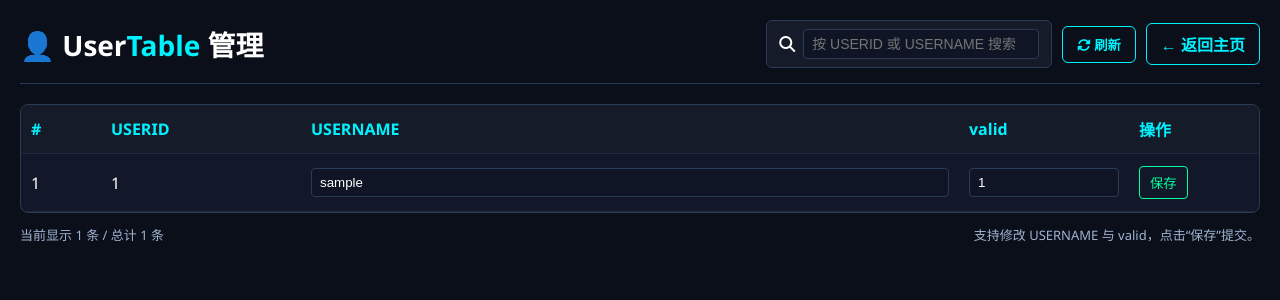
After one commit to johngao01/board, a Flask app: page /user_manage in a window 1280 px wide. The commit adds this page. Shown: the top 300 px of the page. Run offline with Flask 3, Linux system fonts and the light colour scheme; tables that the repository leaves empty or names only in its code hold one stand-in row (values such as "Sample post").

Commit message:
feat: add user table management page and APIs

```diff
--- a/app.py
+++ b/app.py
@@ -27,6 +27,11 @@ def index():
 @app.route('/juhe')
 def juhe_page():
     return render_template('juhe.html')
+
+
+@app.route('/user_manage')
+def user_manage_page():
+    return render_template('user_manage.html')
 
 
 # ==========================================
@@ -266,6 +271,64 @@ def list_niceme_messages():
         conn.close()
 
 
+@app.route('/api/niceme/users')
+def list_niceme_users():
+    conn = pymysql.connect(**DB_NICEBOT)
+    try:
+        keyword = request.args.get('keyword', '').strip()
+        cursor = conn.cursor(pymysql.cursors.DictCursor)
+        if keyword:
+            sql = """SELECT USERID, USERNAME, valid
+                     FROM user
+                     WHERE CAST(USERID AS CHAR) LIKE %s OR USERNAME LIKE %s
+                     ORDER BY USERID DESC"""
+            kw_like = f"%{keyword}%"
+            cursor.execute(sql, (kw_like, kw_like))
+        else:
+            sql = """SELECT USERID, USERNAME, valid
+                     FROM user
+                     ORDER BY USERID DESC"""
+            cursor.execute(sql)
+
+        return jsonify({"status": "success", "data": cursor.fetchall()})
+    except Exception as e:
+        return jsonify({"status": "error", "msg": str(e), "data": []}), 500
+    finally:
+        conn.close()
+
+
+@app.route('/api/niceme/users/<string:user_id>', methods=['PUT'])
+def update_niceme_user(user_id):
+    payload = request.get_json(silent=True) or {}
+    username = payload.get('USERNAME')
+    valid = payload.get('valid')
+
+    if username is None or valid is None:
+        return jsonify({"status": "error", "msg": "USERNAME 和 valid 为必填字段"}), 400
+
+    try:
+        valid_num = int(valid)
+    except (TypeError, ValueError):
+        return jsonify({"status": "error", "msg": "valid 必须是整数"}), 400
+
+    conn = pymysql.connect(**DB_NICEBOT)
+    try:
+        cursor = conn.cursor()
+        sql = "UPDATE user SET USERNAME = %s, valid = %s WHERE USERID = %s"
+        cursor.execute(sql, (str(username).strip(), valid_num, user_id))
+        conn.commit()
+
+        if cursor.rowcount == 0:
+            return jsonify({"status": "error", "msg": "用户不存在或数据未变化"}), 404
+
+        return jsonify({"status": "success"})
+    except Exception as e:
+        conn.rollback()
+        return jsonify({"status": "error", "msg": str(e)}), 500
+    finally:
+        conn.close()
+
+
 # ==========================================
 #               TikTok 接口
 # ==========================================
--- /dev/null
+++ b/templates/user_manage.html
@@ -0,0 +1,276 @@
+<!DOCTYPE html>
+<html lang="zh">
+
+<head>
+    <meta charset="UTF-8">
+    <title>User 表管理</title>
+    <link rel="stylesheet" href="https://cdnjs.cloudflare.com/ajax/libs/font-awesome/6.4.0/css/all.min.css">
+    <style>
+        body {
+            background-color: #0b0f19;
+            color: #fff;
+            font-family: 'Segoe UI', Roboto, "Microsoft YaHei", sans-serif;
+            margin: 0;
+            padding: 20px;
+        }
+
+        .header {
+            display: flex;
+            justify-content: space-between;
+            align-items: center;
+            margin-bottom: 20px;
+            border-bottom: 1px solid #2a3b55;
+            padding-bottom: 15px;
+            gap: 12px;
+            flex-wrap: wrap;
+        }
+
+        h1 {
+            margin: 0;
+            font-size: 28px;
+        }
+
+        h1 span {
+            color: #00f2ff;
+        }
+
+        .toolbar {
+            display: flex;
+            gap: 10px;
+            align-items: center;
+            flex-wrap: wrap;
+        }
+
+        .search-box {
+            background: #161b29;
+            border: 1px solid #2a3b55;
+            border-radius: 6px;
+            display: flex;
+            align-items: center;
+            padding: 8px 12px;
+            min-width: 260px;
+            gap: 8px;
+        }
+
+        .search-box input {
+            background: transparent;
+            border: none;
+            outline: none;
+            color: #fff;
+            width: 100%;
+            font-size: 14px;
+        }
+
+        .btn {
+            border: 1px solid #00f2ff;
+            background: transparent;
+            color: #00f2ff;
+            padding: 8px 14px;
+            border-radius: 6px;
+            cursor: pointer;
+            text-decoration: none;
+            font-weight: bold;
+        }
+
+        .btn:hover {
+            background: #00f2ff;
+            color: #000;
+        }
+
+        .table-container {
+            border: 1px solid #2a3b55;
+            border-radius: 8px;
+            overflow: auto;
+            background: #121829;
+        }
+
+        table {
+            width: 100%;
+            border-collapse: collapse;
+            min-width: 760px;
+        }
+
+        th,
+        td {
+            padding: 12px 10px;
+            border-bottom: 1px solid #20283b;
+            text-align: left;
+            vertical-align: middle;
+        }
+
+        th {
+            color: #00f2ff;
+            position: sticky;
+            top: 0;
+            background: #161b29;
+            z-index: 1;
+        }
+
+        input[type="text"],
+        input[type="number"] {
+            width: 100%;
+            box-sizing: border-box;
+            border: 1px solid #2a3b55;
+            border-radius: 4px;
+            background: #0f1524;
+            color: #fff;
+            padding: 6px 8px;
+        }
+
+        .btn-save {
+            border: 1px solid #00ff9d;
+            color: #00ff9d;
+            background: transparent;
+            padding: 6px 10px;
+            border-radius: 4px;
+            cursor: pointer;
+        }
+
+        .btn-save:hover {
+            background: rgba(0, 255, 157, 0.15);
+        }
+
+        .status-bar {
+            display: flex;
+            justify-content: space-between;
+            align-items: center;
+            margin-top: 12px;
+            color: #9fb3d1;
+            font-size: 13px;
+            gap: 8px;
+            flex-wrap: wrap;
+        }
+
+        .pill {
+            border-radius: 999px;
+            padding: 4px 10px;
+            font-size: 12px;
+        }
+
+        .pill-ok {
+            color: #00ff9d;
+            background: rgba(0, 255, 157, 0.12);
+        }
+
+        .pill-err {
+            color: #ff7b7b;
+            background: rgba(255, 123, 123, 0.12);
+        }
+    </style>
+</head>
+
+<body>
+<div class="header">
+    <h1>👤 User<span>Table</span> 管理</h1>
+    <div class="toolbar">
+        <div class="search-box">
+            <i class="fas fa-search"></i>
+            <input id="searchInput" type="text" placeholder="按 USERID 或 USERNAME 搜索" oninput="applyFilter()">
+        </div>
+        <button class="btn" onclick="loadUsers()"><i class="fas fa-rotate"></i> 刷新</button>
+        <a class="btn" href="/">← 返回主页</a>
+    </div>
+</div>
+
+<div class="table-container">
+    <table>
+        <thead>
+        <tr>
+            <th style="width:60px;">#</th>
+            <th style="width:180px;">USERID</th>
+            <th>USERNAME</th>
+            <th style="width:150px;">valid</th>
+            <th style="width:110px;">操作</th>
+        </tr>
+        </thead>
+        <tbody id="userTableBody"></tbody>
+    </table>
+</div>
+
+<div class="status-bar">
+    <div id="summary">共 0 条记录</div>
+    <div id="hint">支持修改 USERNAME 与 valid，点击“保存”提交。</div>
+    <div id="resultPill" class="pill" style="display:none;"></div>
+</div>
+
+<script>
+    let rawUsers = [];
+    let shownUsers = [];
+
+    function escapeHtml(s) {
+        return String(s ?? '').replace(/[&<>'"]/g, m => ({'&': '&amp;', '<': '&lt;', '>': '&gt;', "'": '&#39;', '"': '&quot;'}[m]));
+    }
+
+    async function loadUsers() {
+        const pill = document.getElementById('resultPill');
+        pill.style.display = 'none';
+        const res = await fetch('/api/niceme/users');
+        const json = await res.json();
+        rawUsers = json.data || [];
+        applyFilter();
+    }
+
+    function applyFilter() {
+        const kw = document.getElementById('searchInput').value.trim().toLowerCase();
+        shownUsers = rawUsers.filter(u => {
+            if (!kw) return true;
+            return String(u.USERID).toLowerCase().includes(kw) || String(u.USERNAME || '').toLowerCase().includes(kw);
+        });
+        renderTable();
+    }
+
+    function renderTable() {
+        const tbody = document.getElementById('userTableBody');
+        if (shownUsers.length === 0) {
+            tbody.innerHTML = '<tr><td colspan="5" style="text-align:center;color:#778;">暂无数据</td></tr>';
+        } else {
+            tbody.innerHTML = shownUsers.map((u, idx) => `
+                <tr>
+                    <td>${idx + 1}</td>
+                    <td>${escapeHtml(u.USERID)}</td>
+                    <td><input type="text" id="username-${u.USERID}" value="${escapeHtml(u.USERNAME || '')}"></td>
+                    <td><input type="number" id="valid-${u.USERID}" value="${u.valid ?? 0}"></td>
+                    <td><button class="btn-save" onclick="saveUser('${String(u.USERID).replace(/'/g, "\\'")}')">保存</button></td>
+                </tr>
+            `).join('');
+        }
+        document.getElementById('summary').innerText = `当前显示 ${shownUsers.length} 条 / 总计 ${rawUsers.length} 条`;
+    }
+
+    async function saveUser(userId) {
+        const username = document.getElementById(`username-${userId}`).value.trim();
+        const validRaw = document.getElementById(`valid-${userId}`).value;
+        const validNum = Number(validRaw);
+
+        if (!Number.isFinite(validNum)) {
+            showPill('valid 必须是数字', false);
+            return;
+        }
+
+        const res = await fetch(`/api/niceme/users/${encodeURIComponent(userId)}`, {
+            method: 'PUT',
+            headers: {'Content-Type': 'application/json'},
+            body: JSON.stringify({USERNAME: username, valid: validNum})
+        });
+        const json = await res.json();
+        if (json.status === 'success') {
+            showPill(`USERID ${userId} 保存成功`, true);
+            rawUsers = rawUsers.map(u => String(u.USERID) === String(userId) ? {...u, USERNAME: username, valid: validNum} : u);
+            applyFilter();
+        } else {
+            showPill(json.msg || '保存失败', false);
+        }
+    }
+
+    function showPill(msg, ok) {
+        const pill = document.getElementById('resultPill');
+        pill.style.display = 'inline-block';
+        pill.className = `pill ${ok ? 'pill-ok' : 'pill-err'}`;
+        pill.innerText = msg;
+    }
+
+    loadUsers();
+</script>
+</body>
+
+</html>
```
Also changed, not shown: templates/index.html (+18 -0 lines).
